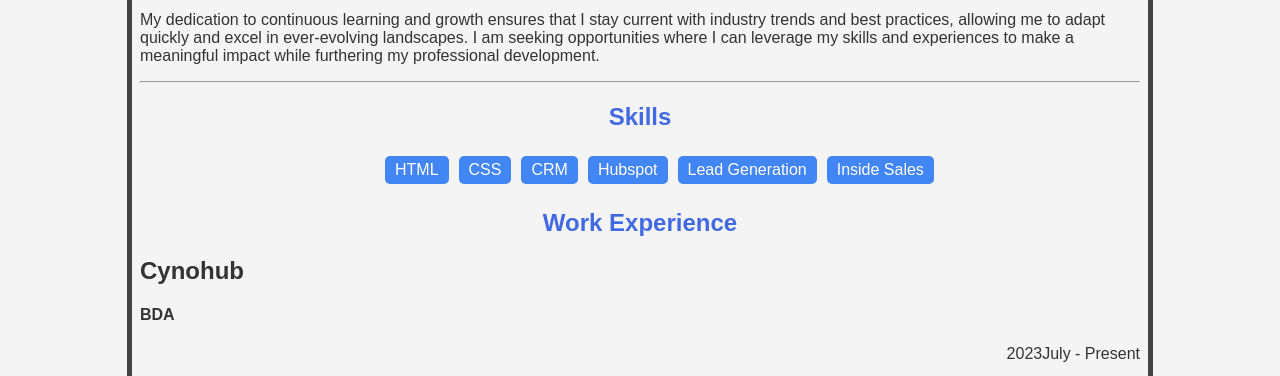
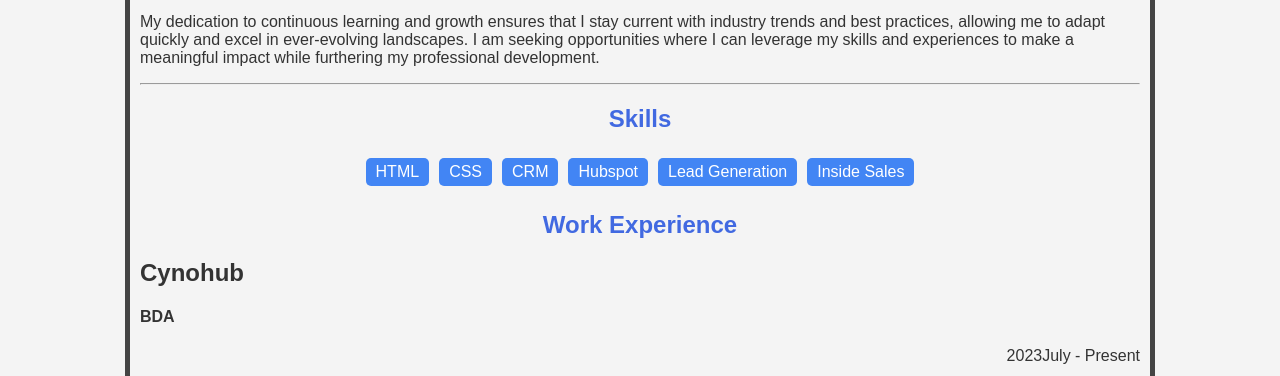
Before and after one commit to YaswanthsaikumarThummalapalli/Resume, a plain HTML site: page index.html in a window 1280 px wide. Shown: the part 361-737 px from the top of the page. Drawn offline with Linux system fonts and the light colour scheme.

Commit message:
flexbox update to skillset

```diff
--- a/index.html
+++ b/index.html
@@ -15,7 +15,7 @@
       </div>
 
       <div class="pfp">
-        <img src="icons8-profile-pic-50.png" alt="profilepic" />
+        <img src="icons8-profile-pic-50.png" alt="profile pic" />
       </div>
 
       <div class="socials">
@@ -41,6 +41,7 @@
         </p>
       </div>
       <hr />
+
       <div class="skills">
         <h2>Skills</h2>
       </div>
--- a/resume.css
+++ b/resume.css
@@ -20,7 +20,7 @@ body {
   margin-bottom: 50px;
   margin-left: auto;
   margin-right: auto;
-  padding: 0.5rem;
+  padding: 0.6rem;
 }
 
 .name {
@@ -40,8 +40,7 @@ body {
   list-style: none;
   padding: 0;
   display: flex;
-  flex-wrap: wrap;
-  margin-left: 15rem;
+  justify-content: center;
 }
 
 .html li {
```
